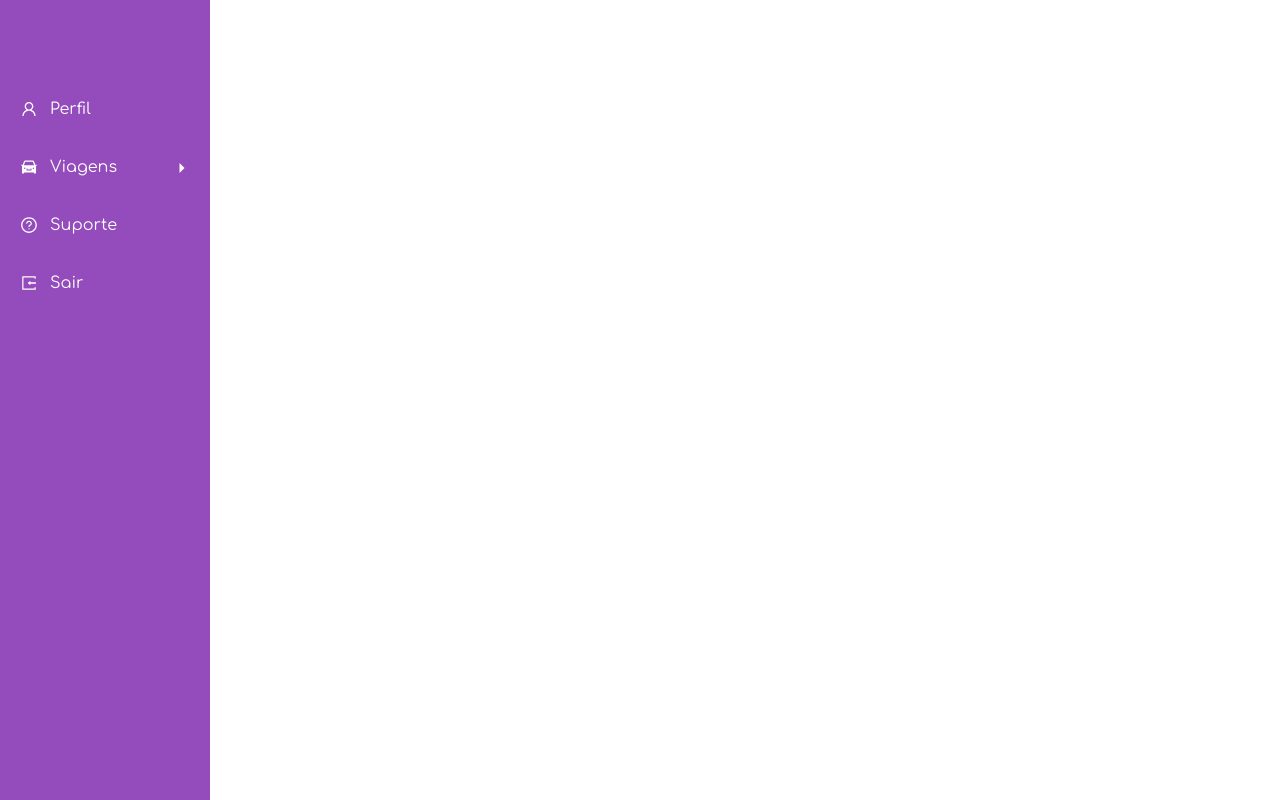
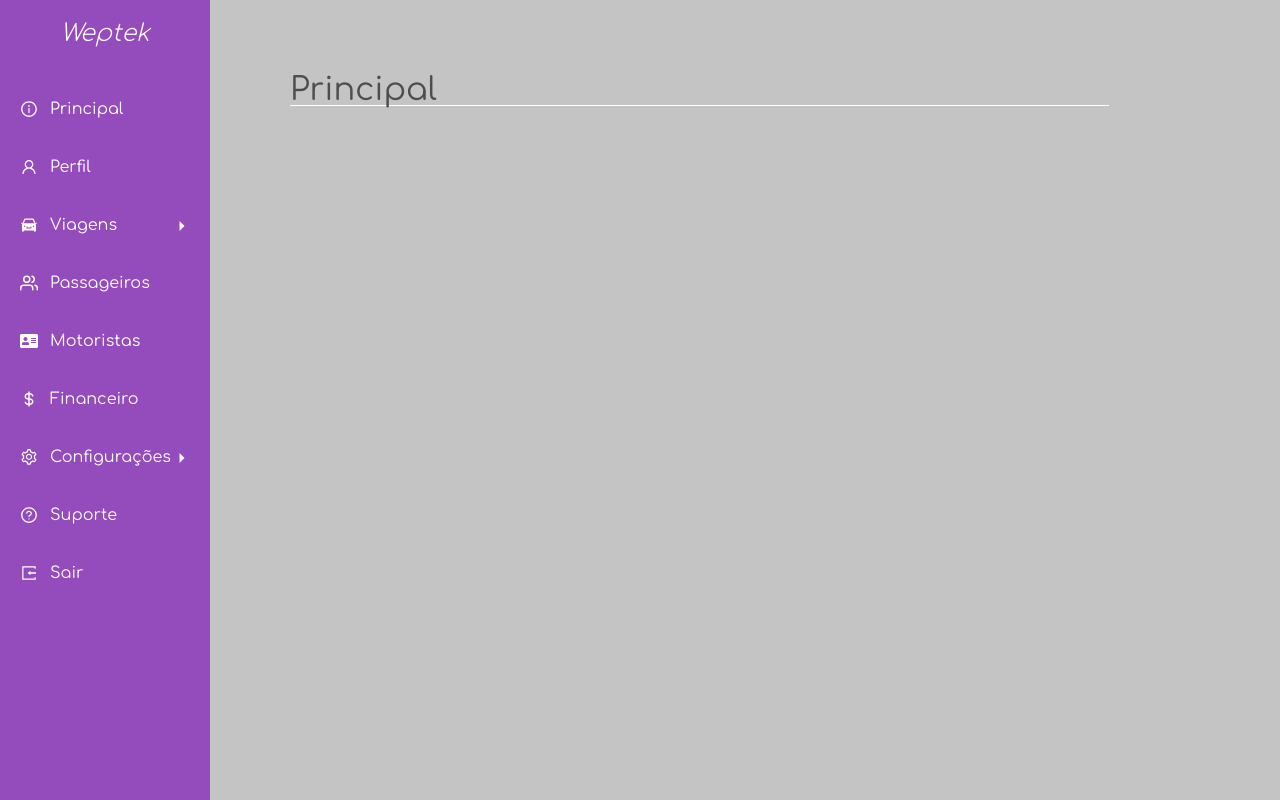
Before and after one commit to RaquelPM/weptek-dashboard, a React (Create React App) app: page / in a window 1280 px wide. Built offline with nearby package versions, Linux system fonts and the light colour scheme.

Commit message:
sidebar pagebase

```diff
--- /dev/null
+++ b/src/components/PageBase/index.js
@@ -0,0 +1,16 @@
+import React from 'react'
+
+import { Container, Title, Content } from './styles'
+import Sidebar from '../Sidebar'
+
+const PageBase = ({ title = 'Principal', content }) => (
+  <Container>
+    <Sidebar />
+    <Title>
+      <p className="title">{title}</p>
+    </Title>
+    <Content>{content}</Content>
+  </Container>
+)
+
+export default PageBase
--- /dev/null
+++ b/src/components/PageBase/styles.js
@@ -0,0 +1,41 @@
+import styled from 'styled-components'
+
+export const Container = styled.div`
+  width: 100vw;
+  height: 100%;
+  min-height: 100vh;
+  background-color: ${({ theme }) => theme.colors.gray};
+  padding-right: 80px;
+  @media only screen and (min-width: 800px) {
+    padding-left: 290px;
+  }
+`
+
+export const Content = styled.div`
+  display: flex;
+  justify-content: center;
+  width: 100%;
+  height: 100%;
+  margin-left: 40px;
+  @media only screen and (min-width: 800px) {
+    margin-left: 0px;
+  }
+`
+
+export const Title = styled.div`
+  .title {
+    font-size: 32px;
+    line-height: 20px;
+  }
+  padding-bottom: 5px;
+  border-bottom: 1px solid white;
+
+  margin-top: 80px;
+  margin-bottom: 40px;
+  width: 90%;
+
+  margin-left: 40px;
+  @media only screen and (min-width: 800px) {
+    margin-left: 0px;
+  }
+`
--- a/src/components/Sidebar/index.js
+++ b/src/components/Sidebar/index.js
@@ -1,15 +1,20 @@
 import React, { useState } from 'react'
 
-import { FaBars } from 'react-icons/fa'
+import { FaBars, FaAddressCard } from 'react-icons/fa'
 import {
   AiOutlineQuestionCircle,
   AiOutlineUser,
   AiOutlineImport,
   AiOutlineCheckCircle,
   AiFillCar,
+  AiOutlineInfoCircle,
+  AiOutlineSetting,
 } from 'react-icons/ai'
-import { BiTimeFive } from 'react-icons/bi'
+import { BiTimeFive, BiDollar } from 'react-icons/bi'
 import { ImCancelCircle } from 'react-icons/im'
+import { FiUsers, FiMapPin } from 'react-icons/fi'
+import { CgArrowsExchange } from 'react-icons/cg'
+import { MdAddRoad } from 'react-icons/md'
 
 import { useOutsideClick } from '../../hooks'
 
@@ -19,8 +24,10 @@ import NSidebarItem from '../NSidebarItem'
 const Sidebar = () => {
   const [close, setClose] = useState(false)
   const [viagens, setViagens] = useState(false)
+  const [config, setConfig] = useState(false)
   const sidebar = useOutsideClick(() => setClose(false))
   const viagensClose = useOutsideClick(() => setViagens(false))
+  const configClose = useOutsideClick(() => setConfig(false))
 
   return (
     <Container>
@@ -30,6 +37,12 @@ const Sidebar = () => {
       </ContainerTop>
       <Sombra close={close} />
       <Sidbar ref={sidebar} close={close}>
+        <p className="title">Weptek</p>
+        <NSidebarItem
+          label="Principal"
+          icon={<AiOutlineInfoCircle className="icon" />}
+          route="/"
+        />
         <NSidebarItem
           label="Perfil"
           icon={<AiOutlineUser className="icon" />}
@@ -61,6 +74,48 @@ const Sidebar = () => {
         </SidebarItem>
 
         <NSidebarItem
+          label="Passageiros"
+          icon={<FiUsers className="icon" />}
+          route="/"
+        />
+        <NSidebarItem
+          label="Motoristas"
+          icon={<FaAddressCard className="icon" />}
+          route="/"
+        />
+
+        <NSidebarItem
+          label="Financeiro"
+          icon={<BiDollar className="icon" />}
+          route="/"
+        />
+
+        <NSidebarItem
+          label="Configurações"
+          arrow
+          arrowBottom={config}
+          icon={<AiOutlineSetting className="icon" />}
+          onClick={() => setConfig(!config)}
+        />
+        <SidebarItem ref={configClose} close={config}>
+          <NSidebarItem
+            label="Rotas"
+            icon={<CgArrowsExchange className="icon" />}
+            route="/perfil"
+          />
+          <NSidebarItem
+            label="Bairros"
+            icon={<FiMapPin className="icon" />}
+            route="/perfil"
+          />
+          <NSidebarItem
+            label="Endereços"
+            icon={<MdAddRoad className="icon" />}
+            route="/perfil"
+          />
+        </SidebarItem>
+
+        <NSidebarItem
           label="Suporte"
           icon={<AiOutlineQuestionCircle className="icon" />}
           route="/"
--- a/src/components/Sidebar/styles.js
+++ b/src/components/Sidebar/styles.js
@@ -55,6 +55,22 @@ export const Sidbar = styled.div`
   @media only screen and (min-width: 800px) {
     width: 210px !important;
     padding-left: 20px;
+    .title {
+      width: 100% !important;
+      padding-right: 40px;
+    }
+  }
+
+  .title {
+    color: white !important;
+    font-size: 24px;
+    font-weight: 300;
+    font-style: italic;
+    overflow: hidden;
+    text-align: center;
+    width: 0px;
+    position: absolute;
+    top: 20px;
   }
 `
 
--- a/src/components/index.js
+++ b/src/components/index.js
@@ -1 +1,2 @@
 export { default as Sidebar } from './Sidebar'
+export { default as PageBase } from './PageBase'
--- a/src/routes/index.js
+++ b/src/routes/index.js
@@ -1,13 +1,13 @@
 import React from 'react'
 import { BrowserRouter, Routes, Route } from 'react-router-dom'
 
-import { Sidebar } from '../components'
+import { PageBase } from '../components'
 
 const Rotas = () => {
   return (
     <BrowserRouter>
       <Routes>
-        <Route path="*" element={<Sidebar />} />
+        <Route path="*" element={<PageBase />} />
       </Routes>
     </BrowserRouter>
   )
--- a/src/styles/theme.js
+++ b/src/styles/theme.js
@@ -1,10 +1,10 @@
-import { css } from 'styled-components';
+import { css } from 'styled-components'
 
 const theme = {
   colors: {
     primary: '#944BBB',
     dark: '#4D4D4D',
-    gray: '#9A9A9A',
+    gray: '#C4C4C4',
     light_gray: '#E5E5E5',
     red: '#FF3131',
   },
@@ -18,6 +18,6 @@ const theme = {
       max-width: 520px;
     `,
   },
-};
+}
 
-export default theme;
+export default theme
```
Also changed, not shown: .eslintrc.json (deleted), 1 other file (tests, documents, lock files or other folders).
